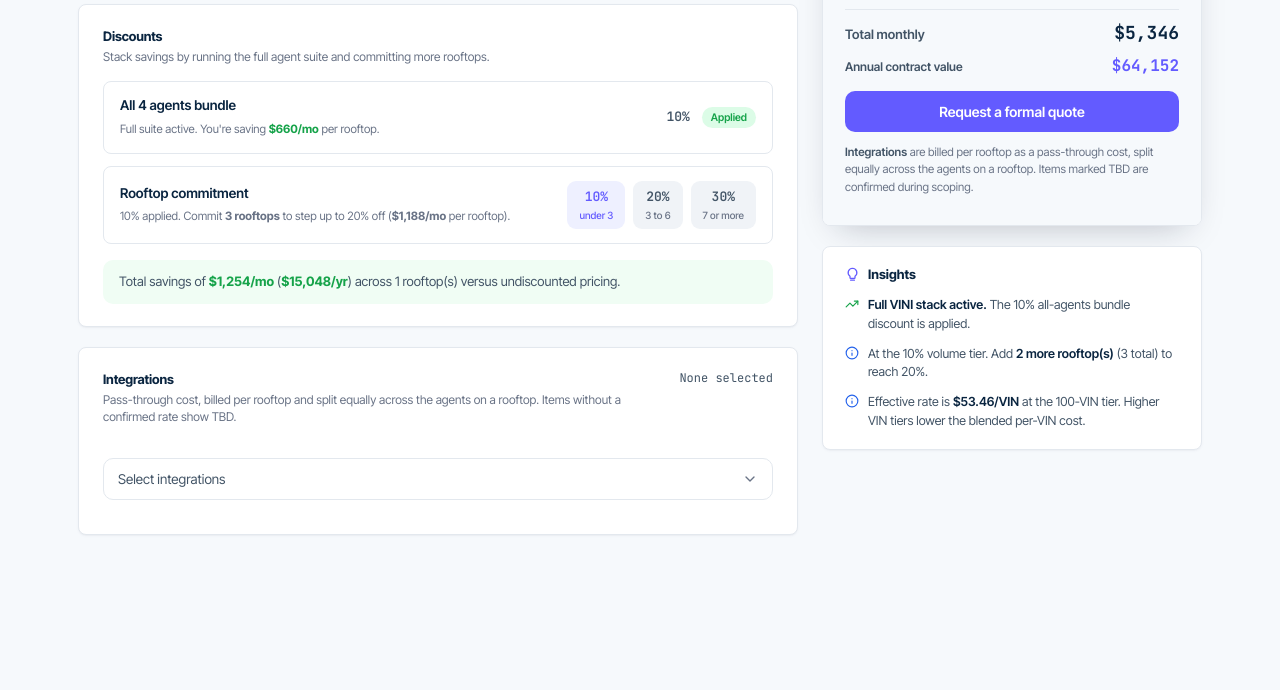
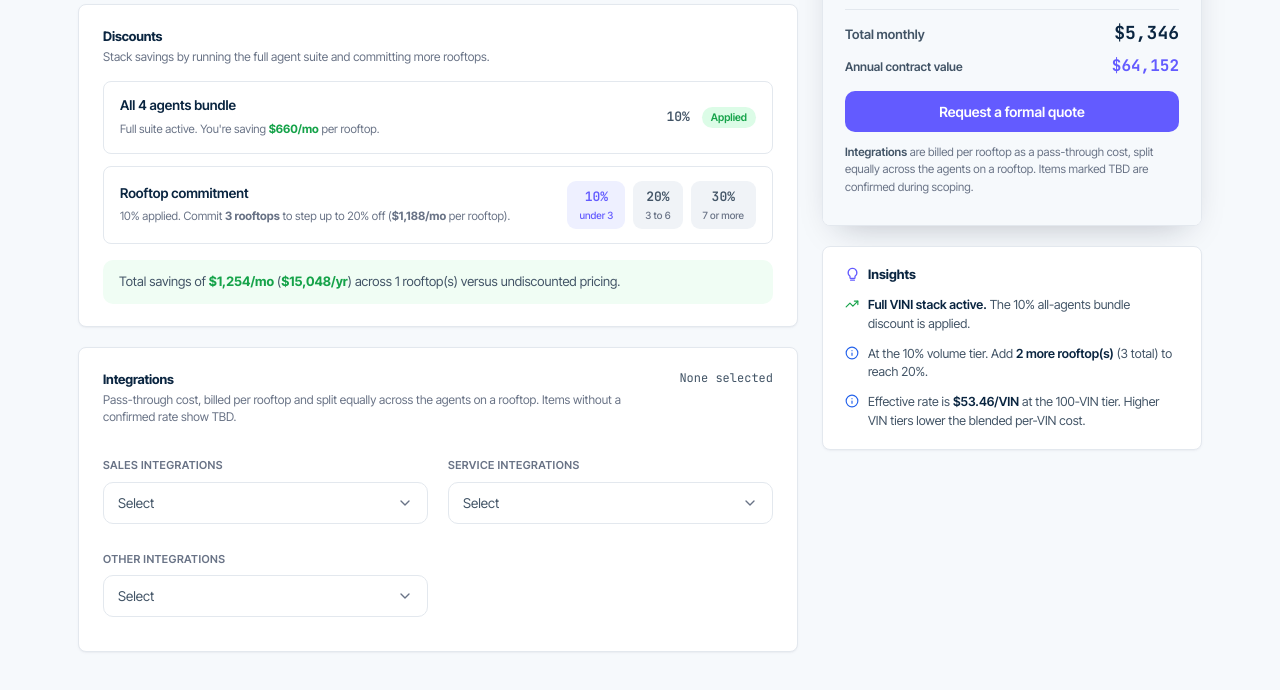
Before and after one commit to supriyajaiswal-strategist/Spyne-Pricing-Calculator, a plain HTML site: page index.html in a window 1280 px wide. Shown: the part 815-1505 px from the top of the page. Before the commit the page ends 1460 px from the top, so only its background shows below. Drawn offline with Linux system fonts and the light colour scheme.

Commit message:
Split VINI integrations into separate Sales / Service (and Other) dropdowns
Integrations now render one dropdown per type group (Sales, Service, Other for cji/vincheck), each with its own trigger, menu, and selected chips. Outside-click closes any open dropdown; the header summary and cart still aggregate across all groups.

Co-Authored-By: Claude Opus 4.8 <noreply@anthropic.com>

```diff
--- a/index.html
+++ b/index.html
@@ -288,6 +288,10 @@
   .int-head { display: flex; justify-content: space-between; align-items: flex-start; gap: 16px; margin-bottom: 16px; }
   .int-summary { font-family: var(--font-mono); font-size: 12px; color: var(--ink-2); white-space: nowrap; }
   .int-summary b { color: var(--brand); font-weight: 600; }
+  .int-groups { display: grid; grid-template-columns: 1fr 1fr; gap: 16px 20px; }
+  @media (max-width: 560px) { .int-groups { grid-template-columns: 1fr; } }
+  .int-group { min-width: 0; }
+  .int-glabel { display: block; font-size: 11px; font-weight: 600; letter-spacing: 0.04em; text-transform: uppercase; color: var(--muted); margin-bottom: 8px; }
   .int-left { display: flex; align-items: center; gap: 9px; min-width: 0; }
   .int-box { width: 16px; height: 16px; border-radius: 5px; border: 1.5px solid var(--muted); flex: 0 0 auto; position: relative; transition: 0.12s; }
   .int-meta { display: flex; flex-direction: column; min-width: 0; }
@@ -495,14 +499,7 @@
           </div>
           <span class="int-summary" id="intSummary">None selected</span>
         </div>
-        <div class="int-dropdown" id="intDropdown">
-          <button class="int-trigger" id="intTrigger" type="button">
-            <span id="intTriggerLabel">Select integrations</span>
-            <svg class="chev" viewBox="0 0 24 24" stroke-width="2" stroke-linecap="round" stroke-linejoin="round"><polyline points="6 9 12 15 18 9"/></svg>
-          </button>
-          <div class="int-menu" id="intMenu"></div>
-        </div>
-        <div class="int-selected" id="intSelected"></div>
+        <div class="int-groups" id="intGroups"></div>
       </section>
     </div>
 
@@ -764,42 +761,82 @@
     });
   }
 
+  const INT_CATEGORIES = [
+    { key: "sales",   label: "Sales integrations",   match: t => t === "sales" },
+    { key: "service", label: "Service integrations", match: t => t === "service" },
+    { key: "other",   label: "Other integrations",   match: t => t !== "sales" && t !== "service" },
+  ];
+  const intType = it => (it.type || "").toLowerCase();
+
   function renderIntegrations() {
-    const menu = document.getElementById("intMenu");
-    menu.innerHTML = "";
-    INTEGRATIONS.forEach((it, i) => {
+    const root = document.getElementById("intGroups");
+    root.innerHTML = "";
+    INT_CATEGORIES.forEach(cat => {
+      const items = INTEGRATIONS.map((it, i) => ({ it, i })).filter(x => cat.match(intType(x.it)));
+      if (!items.length) return;
+
+      const group = document.createElement("div");
+      group.className = "int-group";
+
+      const dd = document.createElement("div");
+      dd.className = "int-dropdown"; dd.dataset.cat = cat.key;
+
+      const trigger = document.createElement("button");
+      trigger.className = "int-trigger"; trigger.type = "button";
+      trigger.innerHTML = `<span class="int-tlabel">Select</span><svg class="chev" viewBox="0 0 24 24" stroke-width="2" stroke-linecap="round" stroke-linejoin="round"><polyline points="6 9 12 15 18 9"/></svg>`;
+      trigger.addEventListener("click", e => {
+        e.stopPropagation();
+        const wasOpen = dd.classList.contains("open");
+        document.querySelectorAll(".int-dropdown.open").forEach(o => o.classList.remove("open"));
+        if (!wasOpen) dd.classList.add("open");
+      });
+
+      const menu = document.createElement("div");
+      menu.className = "int-menu";
+      items.forEach(({ it, i }) => {
         const el = document.createElement("div");
         el.className = "int-opt" + (state.integrations[i] ? " on" : "");
         el.dataset.int = i;
-      const cost = it.cost == null
-        ? `<span class="int-cost tbd">TBD</span>`
-        : `<span class="int-cost">${fmt(it.cost)}</span>`;
+        const cost = it.cost == null ? `<span class="int-cost tbd">TBD</span>` : `<span class="int-cost">${fmt(it.cost)}</span>`;
         el.innerHTML = `<span class="int-left"><span class="int-box"></span><span class="int-meta"><span class="int-name">${it.name}</span><span class="int-type">${it.type}</span></span></span>${cost}`;
         el.addEventListener("click", e => { e.stopPropagation(); state.integrations[i] = !state.integrations[i]; recalc(); });
         menu.appendChild(el);
       });
+
+      dd.appendChild(trigger); dd.appendChild(menu);
+      const sel = document.createElement("div");
+      sel.className = "int-selected"; sel.dataset.cat = cat.key;
+
+      const glabel = document.createElement("span");
+      glabel.className = "int-glabel"; glabel.textContent = cat.label;
+
+      group.appendChild(glabel); group.appendChild(dd); group.appendChild(sel);
+      root.appendChild(group);
+    });
   }
+
   function syncIntegrations() {
-    // menu checkmarks
     document.querySelectorAll(".int-opt").forEach(el => {
       el.classList.toggle("on", !!state.integrations[Number(el.dataset.int)]);
     });
-    // selected chips
-    const wrap = document.getElementById("intSelected");
-    wrap.innerHTML = "";
+    INT_CATEGORIES.forEach(cat => {
+      const sel = document.querySelector(`.int-selected[data-cat="${cat.key}"]`);
+      const dd  = document.querySelector(`.int-dropdown[data-cat="${cat.key}"]`);
+      if (!sel || !dd) return;
+      sel.innerHTML = "";
       let count = 0;
       INTEGRATIONS.forEach((it, i) => {
-      if (!state.integrations[i]) return;
+        if (!cat.match(intType(it)) || !state.integrations[i]) return;
         count++;
         const tag = document.createElement("span");
         tag.className = "int-tag";
         const cost = it.cost == null ? `<span class="tcost tbd">TBD</span>` : `<span class="tcost">${fmt(it.cost)}</span>`;
         tag.innerHTML = `<span class="tname">${it.name}</span>${cost}<span class="x" title="Remove">✕</span>`;
         tag.querySelector(".x").addEventListener("click", e => { e.stopPropagation(); state.integrations[i] = false; recalc(); });
-      wrap.appendChild(tag);
+        sel.appendChild(tag);
       });
-    document.getElementById("intTriggerLabel").textContent =
-      count === 0 ? "Select integrations" : `${count} integration${count > 1 ? "s" : ""} selected`;
+      dd.querySelector(".int-tlabel").textContent = count === 0 ? "Select" : `${count} selected`;
+    });
   }
 
   function renderTierTable() {
@@ -1008,14 +1045,11 @@
     if (!isNaN(v)) setGroups(v);
   });
 
-  // ---- Integrations dropdown open/close ----
-  const intDD = document.getElementById("intDropdown");
-  document.getElementById("intTrigger").addEventListener("click", e => {
-    e.stopPropagation();
-    intDD.classList.toggle("open");
-  });
+  // ---- Integrations dropdowns: close on outside click ----
   document.addEventListener("click", e => {
-    if (!intDD.contains(e.target)) intDD.classList.remove("open");
+    if (!e.target.closest(".int-dropdown")) {
+      document.querySelectorAll(".int-dropdown.open").forEach(o => o.classList.remove("open"));
+    }
   });
 
   // ========================= STUDIO =========================
```
Lines whose indentation alone changed are shown as unchanged.
